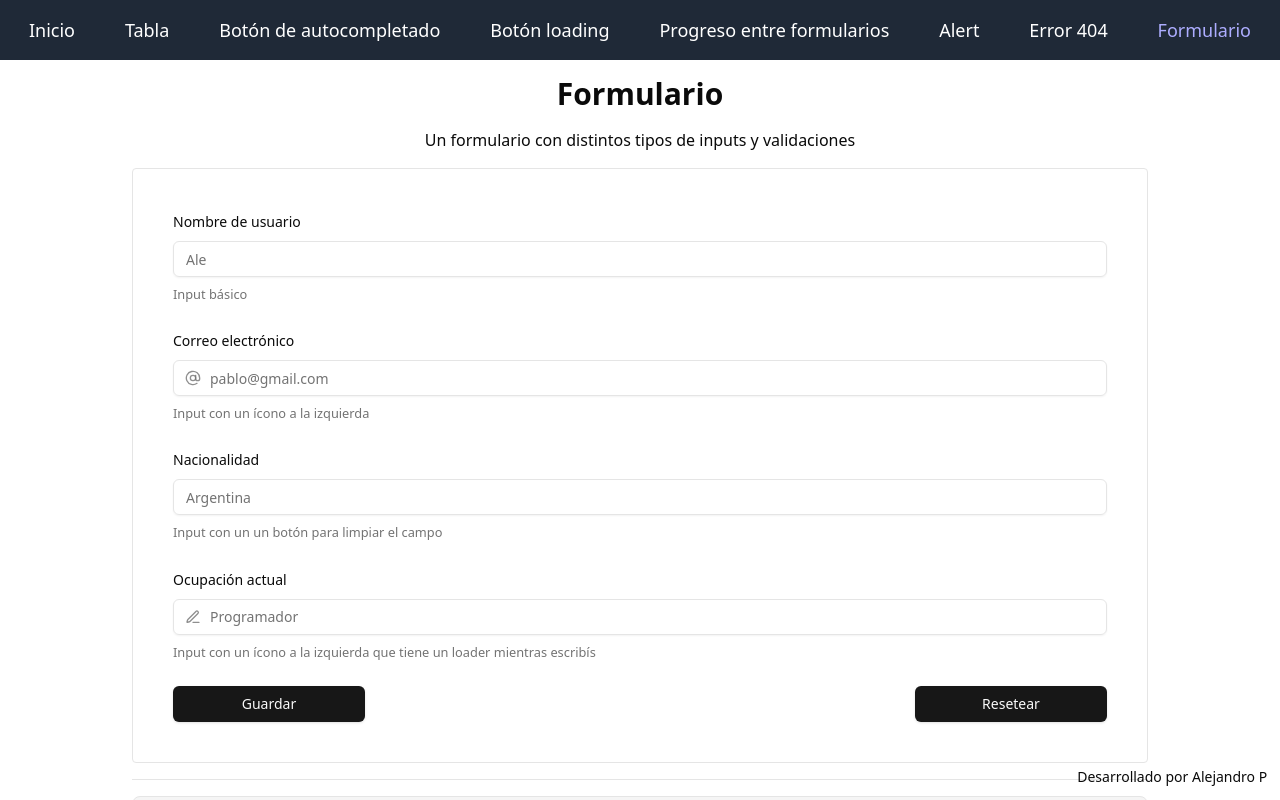
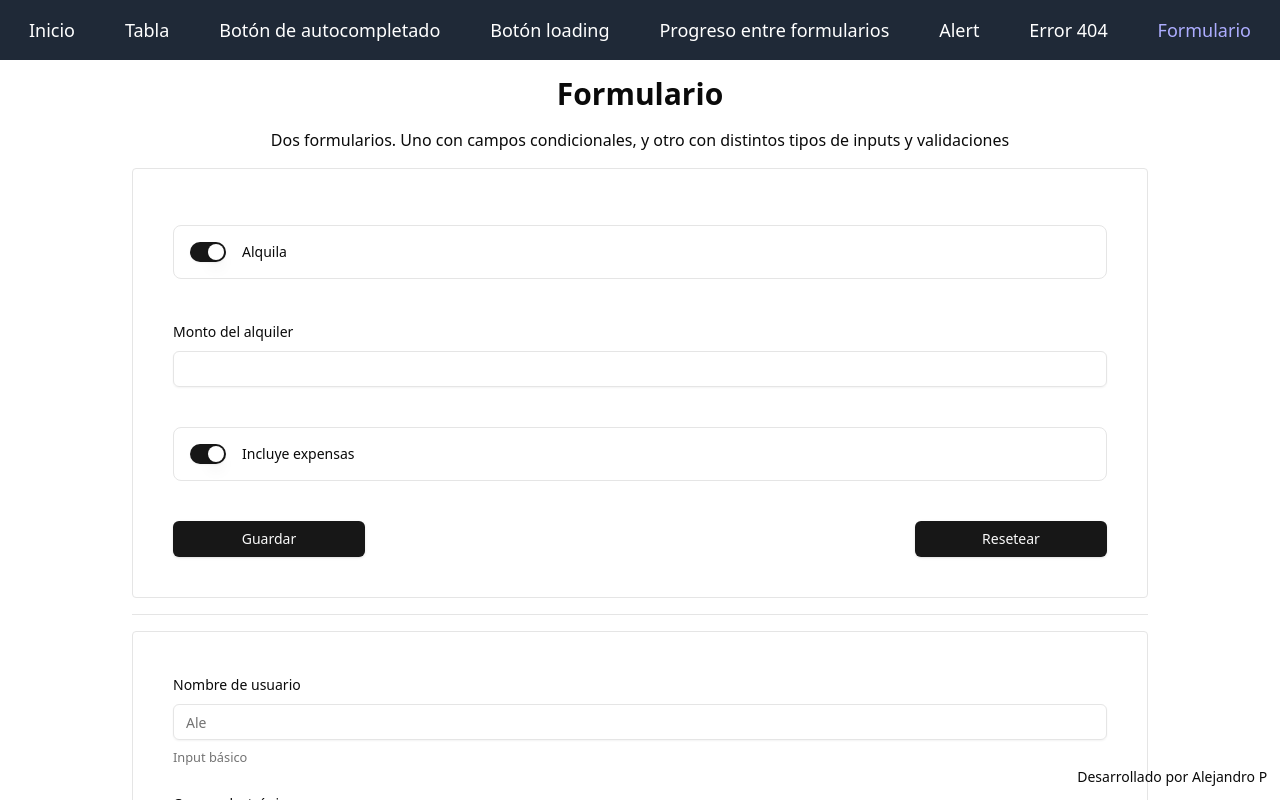
Before and after one commit to Ale6100/Componentes-React, a React (Vite) app: page /formulario in a window 1280 px wide. Shown: the top 800 px of the page. Built offline with nearby package versions, Linux system fonts and the light colour scheme.

Commit message:
Formulario con campos condicionales en Formulario.tsx

```diff
--- /dev/null
+++ b/src/components/Formulario/FormCondicional.tsx
@@ -0,0 +1,180 @@
+import { Button } from "../ui/button";
+import { Form, FormControl, FormField, FormItem, FormLabel, FormMessage } from "@/components/ui/form"
+import { Input } from "../ui/input";
+import { useEffect, useState } from "react";
+import { useForm, useWatch } from "react-hook-form";
+import { z } from "zod";
+import { zodResolver } from '@hookform/resolvers/zod';
+import { waitFor } from "@/utils";
+import { toast } from "sonner";
+import { Loader2 } from "lucide-react";
+import { Switch } from "../ui/switch";
+
+const formSchema = z.discriminatedUnion('alquila', [
+  z.object({
+    alquila: z.literal(true),
+    montoAlquila: z.string().refine(val => /^[1-9]\d{0,6}$/.test(val), { message: "El monto debe ser un número entero en un rango válido" }),
+    incluyeExpensasAlquila: z.boolean(),
+  }),
+  z.object({
+    alquila: z.literal(false),
+    estaHabitadaNoAlquila: z.boolean(),
+    razonNoAlquila: z.string().min(1, { message: "La razón por la que no alquila es requerida" }),
+  }),
+]);
+
+
+type FormSchema = z.infer<typeof formSchema>;
+
+const FormCondicional = () => {
+  const [ btnLoading, setBtnLoading ] = useState(false);
+
+  const defaultAlquila = true;
+  const form = useForm<FormSchema>({
+    resolver: zodResolver(formSchema),
+    defaultValues: defaultAlquila
+      ? { alquila: defaultAlquila, montoAlquila: "", incluyeExpensasAlquila: true }
+      : { alquila: defaultAlquila, estaHabitadaNoAlquila: false, razonNoAlquila: "" },
+  });
+
+  const alquila = useWatch({
+    control: form.control,
+    name: "alquila",
+  });
+
+  const handleSubmit = async (values: FormSchema) => {
+    console.log('Datos enviados:', values);
+
+    setBtnLoading(true);
+    const segundosRandom = Math.floor(Math.random() * 4) + 2;
+    await waitFor(segundosRandom * 1000);
+    toast.success("Formulario enviado");
+    setBtnLoading(false);
+  }
+
+  useEffect(() => {
+    if (alquila) {
+      form.setValue("razonNoAlquila", "");
+      form.setValue("estaHabitadaNoAlquila", false);
+    } else {
+      form.setValue("montoAlquila", "");
+      form.setValue("incluyeExpensasAlquila", true);
+    }
+  }, [alquila]);
+
+  return (
+    <Form {...form}>
+      <form onSubmit={form.handleSubmit(handleSubmit, e => console.log('error', e))} className="p-10 flex flex-col gap-6 border rounded">
+        <FormField
+          control={form.control}
+          name="alquila"
+          render={({ field }) => (
+            <div className="flex flex-col">
+              <FormItem className="my-4 flex items-center gap-4 rounded-lg border p-4">
+                <FormControl className="flex items-center">
+                  <Switch
+                    checked={field.value}
+                    onCheckedChange={field.onChange}
+                  />
+                </FormControl>
+                <div style={{ margin: 0 }} className="flex items-center">
+                  <FormLabel className="max-md:text-xs">Alquila</FormLabel>
+                </div>
+              </FormItem>
+              <FormMessage />
+            </div>
+          )}
+        />
+
+        {
+          alquila &&
+          <>
+            <FormField
+              control={form.control}
+              name="montoAlquila"
+              render={({ field }) => (
+                <FormItem>
+                  <FormLabel>Monto del alquiler</FormLabel>
+                  <FormControl>
+                    <Input {...field} />
+                  </FormControl>
+                  <FormMessage />
+                </FormItem>
+              )}
+            />
+            <FormField
+              control={form.control}
+              name="incluyeExpensasAlquila"
+              render={({ field }) => (
+                <div className="flex flex-col">
+                  <FormItem className="my-4 flex items-center gap-4 rounded-lg border p-4">
+                    <FormControl className="flex items-center">
+                      <Switch
+                        checked={field.value}
+                        onCheckedChange={field.onChange}
+                      />
+                    </FormControl>
+                    <div style={{ margin: 0 }} className="flex items-center">
+                      <FormLabel className="max-md:text-xs">Incluye expensas</FormLabel>
+                    </div>
+                  </FormItem>
+                  <FormMessage />
+                </div>
+              )}
+            />
+          </>
+        }
+        { !alquila &&
+          <>
+            <FormField
+              control={form.control}
+              name="razonNoAlquila"
+              render={({ field }) => (
+                <FormItem>
+                  <FormLabel>Motivo por el cual no alquila</FormLabel>
+                  <FormControl>
+                    <Input {...field} />
+                  </FormControl>
+                  <FormMessage />
+                </FormItem>
+              )}
+            />
+            <FormField
+              control={form.control}
+              name="estaHabitadaNoAlquila"
+              render={({ field }) => (
+                <div className="flex flex-col">
+                  <FormItem className="my-4 flex items-center gap-4 rounded-lg border p-4">
+                    <FormControl className="flex items-center">
+                      <Switch
+                        checked={field.value}
+                        onCheckedChange={field.onChange}
+                      />
+                    </FormControl>
+                    <div style={{ margin: 0 }} className="flex items-center">
+                      <FormLabel className="max-md:text-xs">Está habitada?</FormLabel>
+                    </div>
+                  </FormItem>
+                  <FormMessage />
+                </div>
+              )}
+            />
+          </>
+        }
+        <div className="flex justify-between">
+          {
+              btnLoading
+                ? <Button className="w-48" type="button" disabled>
+                    <Loader2 className="animate-spin mr-1" />
+                    Guardando
+                  </Button>
+                : <Button className="w-48" type="submit">Guardar</Button>
+            }
+          <Button type="reset" className="w-48" onClick={() => form.reset()}>Resetear</Button>
+        </div>
+      </form>
+    </Form>
+  )
+}
+
+export default FormCondicional;
--- a/src/components/Formulario/Formulario.tsx
+++ b/src/components/Formulario/Formulario.tsx
@@ -3,6 +3,7 @@ import { Separator } from "@/components/ui/separator";
 import Form from "./FormComponent";
 import InfoLinks from "../InfoLinks";
 import type { InfoLink } from "@/type";
+import FormCondicional from "./FormCondicional";
 
 const infoLinks: InfoLink[] = [
   {
@@ -33,7 +34,11 @@ export default function Formulario() {
     <section className="max-w-5xl w-full mx-auto my-4 flex flex-col gap-4 px-1">
       <h1 className="text-3xl font-bold text-center">Formulario</h1>
 
-      <p className="text-center">Un formulario con distintos tipos de inputs y validaciones</p>
+      <p className="text-center">Dos formularios. Uno con campos condicionales, y otro con distintos tipos de inputs y validaciones</p>
+
+      <FormCondicional />
+
+      <Separator />
 
       <Form />
 
@@ -66,10 +71,11 @@ export default function Formulario() {
 
         <ul className="space-y-4">
           {[
-            "El formulario se renderiza bien estructurado y con etiquetas semánticas adecuadas",
+            "El primer formulario tiene campos condicionales, que se muestran o no dependiendo de la respuesta de un campo anterior",
+            "Los formularios se renderizan bien estructurado y con etiquetas semánticas adecuadas",
             "Aplica los atributos aria correctos a los campos de formulario en función de los estados",
             "Es posible validar los campos que uno desee y manejarlos con un error personalizado con z.object",
-            "En los ejemplos se aprecia la capacidad de agregar labels y descripciones, también botones e íconos con eventos",
+            "En los ejemplos del segundo formulario se aprecia la capacidad de agregar labels y descripciones, también botones e íconos con eventos",
             "Cuenta con un botón que se deshabilita y tiene un spinner mientras se envía el formulario",
           ].map(item => (
             <li key={item} className="flex items-start">
```
